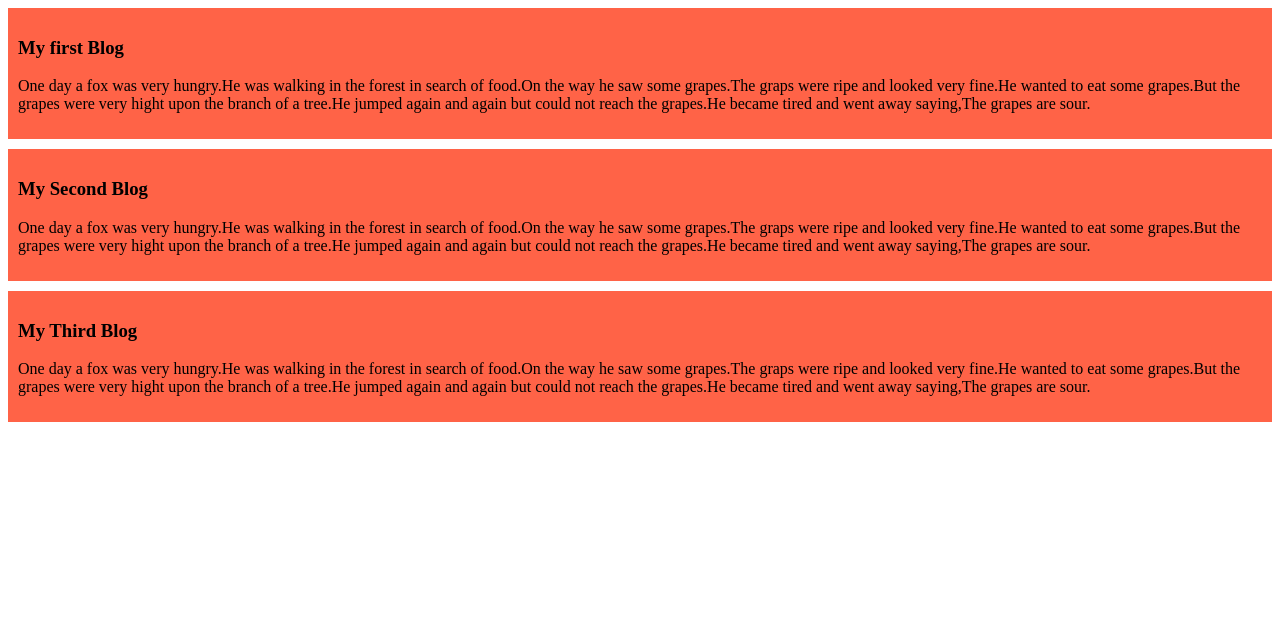
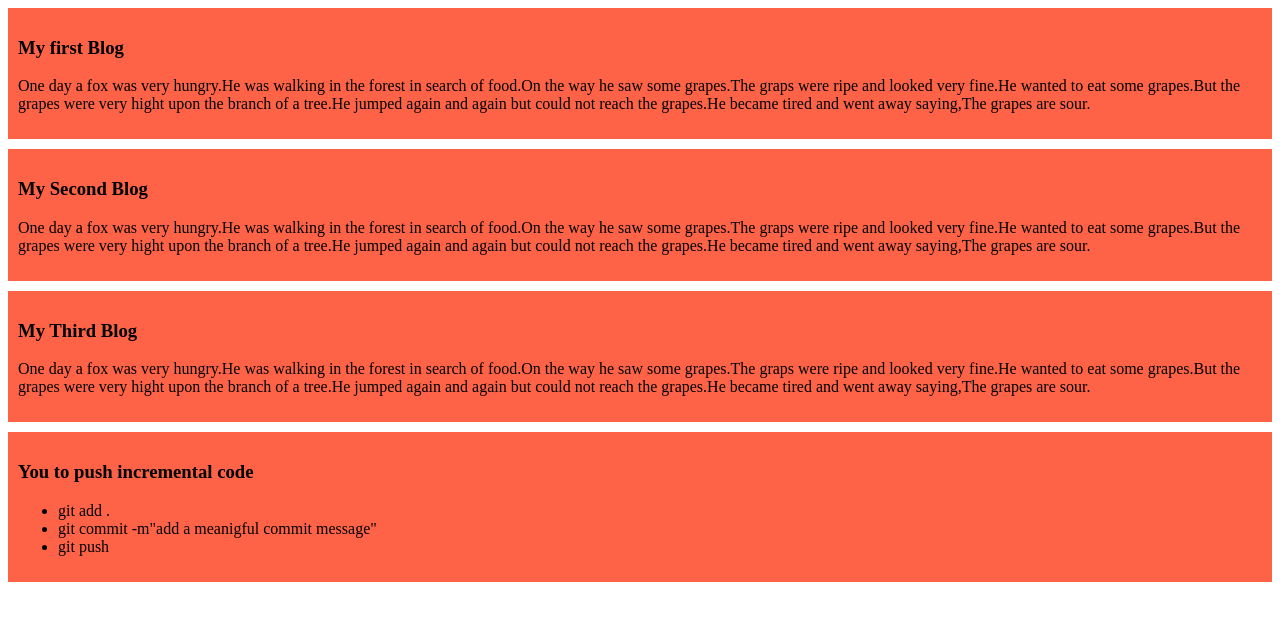
Before and after one commit to jashimwd/my-simple-website, a plain HTML site: page index.html in a window 1280 px wide. Drawn offline with Linux system fonts and the light colour scheme.

Commit message:
added a list to push code

```diff
--- a/index.html
+++ b/index.html
@@ -19,5 +19,13 @@
         <h3>My Third Blog</h3>
         <p>One day a fox was very hungry.He was walking in the forest in search of food.On the way he saw some grapes.The graps were ripe and looked very fine.He wanted to eat some grapes.But the grapes were very hight upon the branch of a tree.He jumped again and again but could not reach the grapes.He became tired and went away saying,The grapes are sour.</p>
     </div>
+    <div>
+        <h3>You to push incremental code</h3>
+        <ul>
+            <li>git add .</li>
+            <li>git commit -m"add a meanigful commit message"</li>
+            <li>git push</li>
+        </ul>
+    </div>
 </body>
 </html>
```
Also changed, not shown: Image/jashim.jpeg (added), Image/jashim2.jpeg (added), Image/jashim3.jpeg (added), Image/jashim4.jpeg (added).
